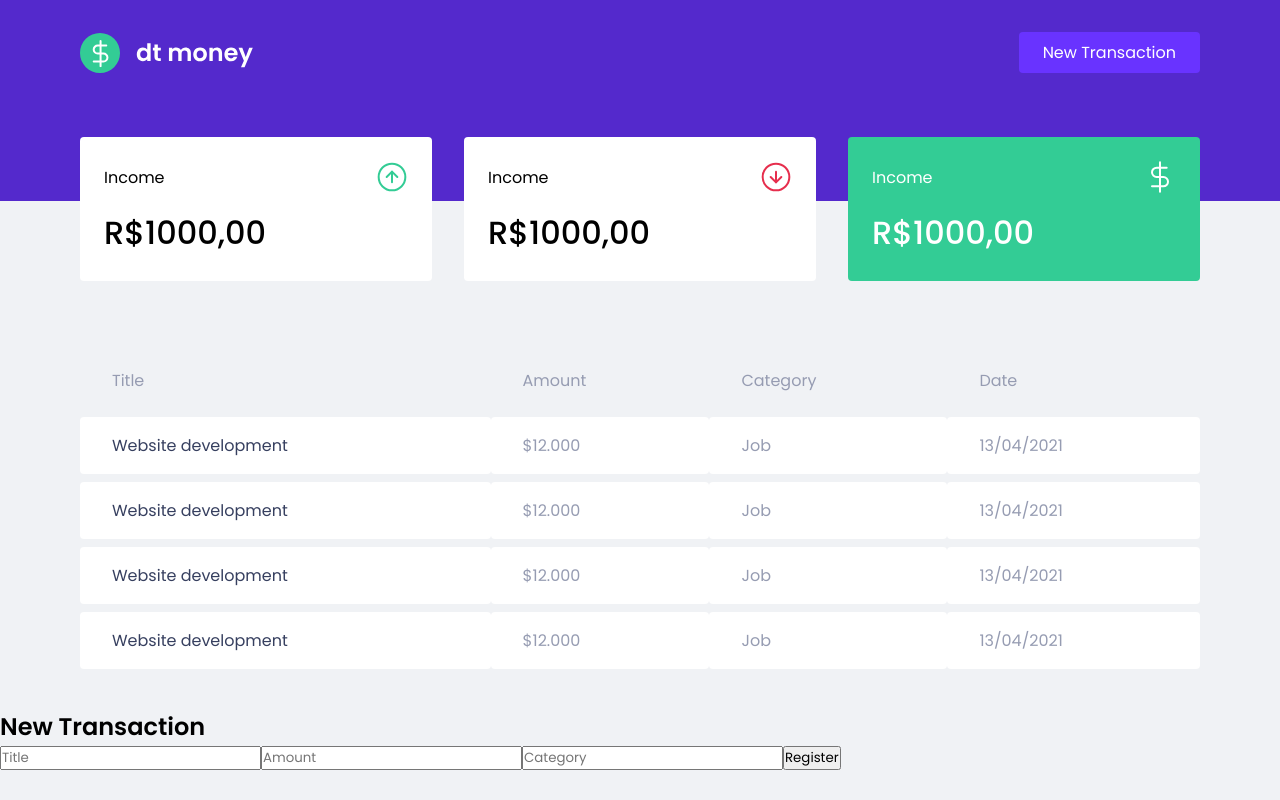
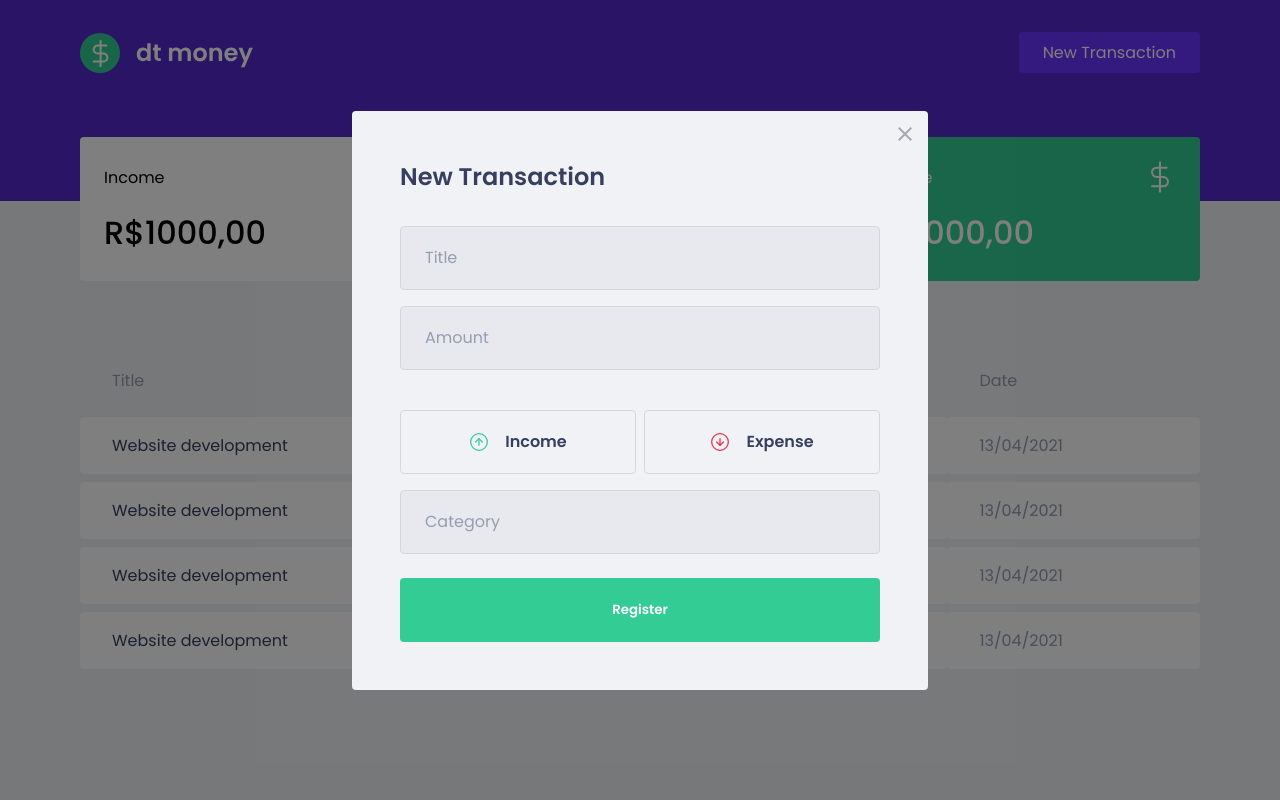
Before and after one commit to parvic/money-manager, a React (Create React App) app: page / in a window 1280 px wide. Both pictures are taken after a click on the button "New Transaction". Built offline with nearby package versions, Linux system fonts and the light colour scheme; no server answers; what miragejs would draw is missing.

Commit message:
New transaction modal stylized

```diff
--- a/package.json
+++ b/package.json
@@ -5,6 +5,7 @@
   "dependencies": {
     "axios": "^0.21.1",
     "miragejs": "^0.1.41",
+    "polished": "^4.1.1",
     "react": "^17.0.1",
     "react-dom": "^17.0.1",
     "react-modal": "^3.12.1",
--- a/src/components/NewTransactionModal.tsx
+++ b/src/components/NewTransactionModal.tsx
@@ -1,5 +1,9 @@
 import Modal from "react-modal";
 import * as S from "../styles/components/newTransactionModal";
+
+import incomeImg from "../assets/income.svg";
+import outcomeImg from "../assets/outcome.svg";
+import closeImg from "../assets/close.svg";
 
 Modal.setAppElement('#root');
 
@@ -16,10 +20,26 @@ export function NewTransactionModal({ isOpen, onRequestClose } : NewTransactionP
       overlayClassName="react-modal-overlay"
       className="react-modal-content"
     >
+      <button type="button" className="react-modal-close-button" onClick={onRequestClose}>
+        <img src={closeImg} alt="Close button"/>
+      </button>
       <S.Container>
         <h2>New Transaction</h2>
+
+
         <input type="text" placeholder="Title"/>
         <input type="number" placeholder="Amount"/>
+        <S.TransactionTypeContainer>
+          <button type="button">
+            <img src={incomeImg} alt="Income"/>
+            <span>Income</span>
+          </button>
+
+          <button type="button">
+            <img src={outcomeImg} alt="Outcome"/>
+            <span>Expense</span>
+          </button>
+        </S.TransactionTypeContainer>
         <input type="text" placeholder="Category"/>
         {/* <input type="date" name="date" id={Date()}/> */}
         <button type="submit">Register</button>
--- a/src/styles/components/newTransactionModal.ts
+++ b/src/styles/components/newTransactionModal.ts
@@ -1,3 +1,101 @@
 import styled from "styled-components";
+import { darken } from "polished";
 
-export const Container = styled.form``;
+import light from "../themes/light";
+
+
+export const Container = styled.form`
+  /* display: flex;
+  flex-direction: column;
+  justify-content: center;
+  align-items: center; */
+
+  h2 {
+    color: ${light.colors.title};
+    font-size: 1.5rem;
+    margin-bottom: 2rem;
+  }
+
+  input {
+    width: 100%;
+    height: 4rem;
+    padding: 0 1.5rem;
+    border: 1px solid #d7d7d7;
+
+    font-weight: 400;
+    font-size: 1rem;
+
+    background-color: #e7e9ee;
+
+    border-radius: 0.25rem;
+
+    &::placeholder {
+      color: ${light.colors.text};
+    }
+
+    & + input {
+      margin-top: 1rem;
+    }
+  }
+
+  button {
+    width: 100%;
+    height: 4rem;
+    margin-top: 1.5rem;
+
+    background-color: ${light.colors.green};
+
+    color: #fff;
+    font-weight: 600;
+
+    border: 0;
+    border-radius: 0.25rem;
+
+    transition: filter 0.2s;
+
+    &:hover {
+      filter: brightness(0.8);
+    }
+
+  }
+
+`;
+
+export const TransactionTypeContainer = styled.div`
+  display: grid;
+  grid-template-columns: 1fr 1fr;
+  gap: 0.5rem;
+
+  margin: 1rem 0;
+
+  button {
+    display: flex;
+    justify-content: center;
+    align-items: center;
+
+    height: 4rem;
+
+    border: 1px solid #d7d7d7;
+    border-radius: 0.25rem;
+
+    background-color: transparent;
+
+    transition: border-color 0.2s;
+
+    &:hover {
+      border-color: ${darken(0.1, '#d7d7d7')}
+    }
+
+    img {
+      height: 20px;
+      width: 20px;
+    }
+
+    span {
+      display: inline-block;
+      color: ${light.colors.title};
+      font-size: 1rem;
+      margin-left: 1rem;
+    }
+  }
+`;
--- a/src/styles/global.ts
+++ b/src/styles/global.ts
@@ -41,4 +41,45 @@ export const Global = createGlobalStyle`
     cursor: not-allowed;
   }
 
+
+  .react-modal-overlay {
+    display: flex;
+    align-items: center;
+    justify-content: center;
+
+    position: fixed;
+    top: 0;
+    right: 0;
+    bottom: 0;
+    left: 0;
+
+    background-color: rgba(0, 0, 0, 0.5);
+  }
+
+  .react-modal-content {
+    position: relative;
+    width: 100%;
+    max-width: 576px;
+    padding: 3rem;
+
+    border-radius: 0.25rem;
+
+    background-color: ${light.colors.background};
+  }
+
+  .react-modal-close-button {
+    position: absolute;
+    background-color: transparent;
+
+    border: 0;
+
+    right: 1rem;
+    top: 1rem;
+
+    transition: filter 0.2s;
+
+    &:hover {
+      filter: brightness(0.8);
+    }
+  }
 `;
```
Also changed, not shown: 1 other file (tests, documents, lock files or other folders).
